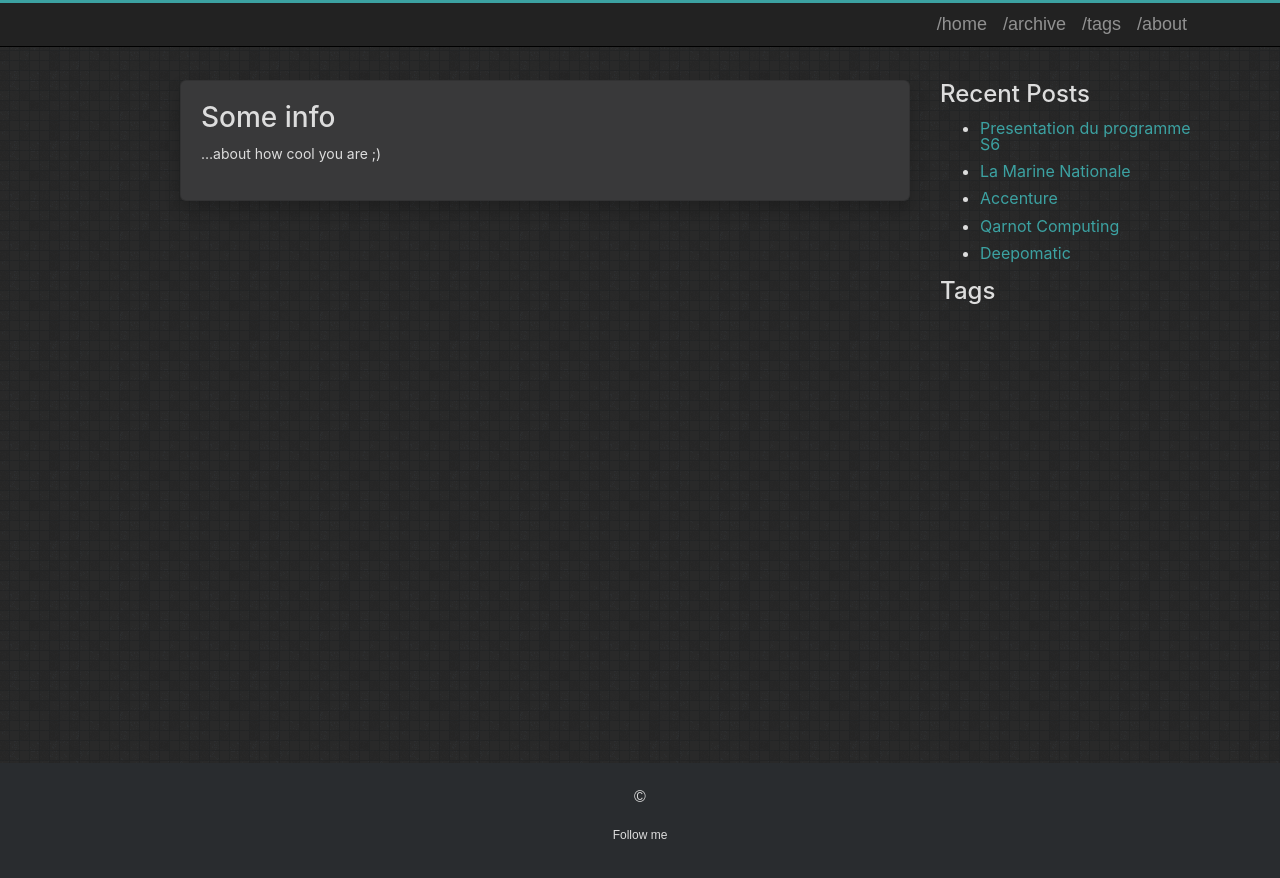
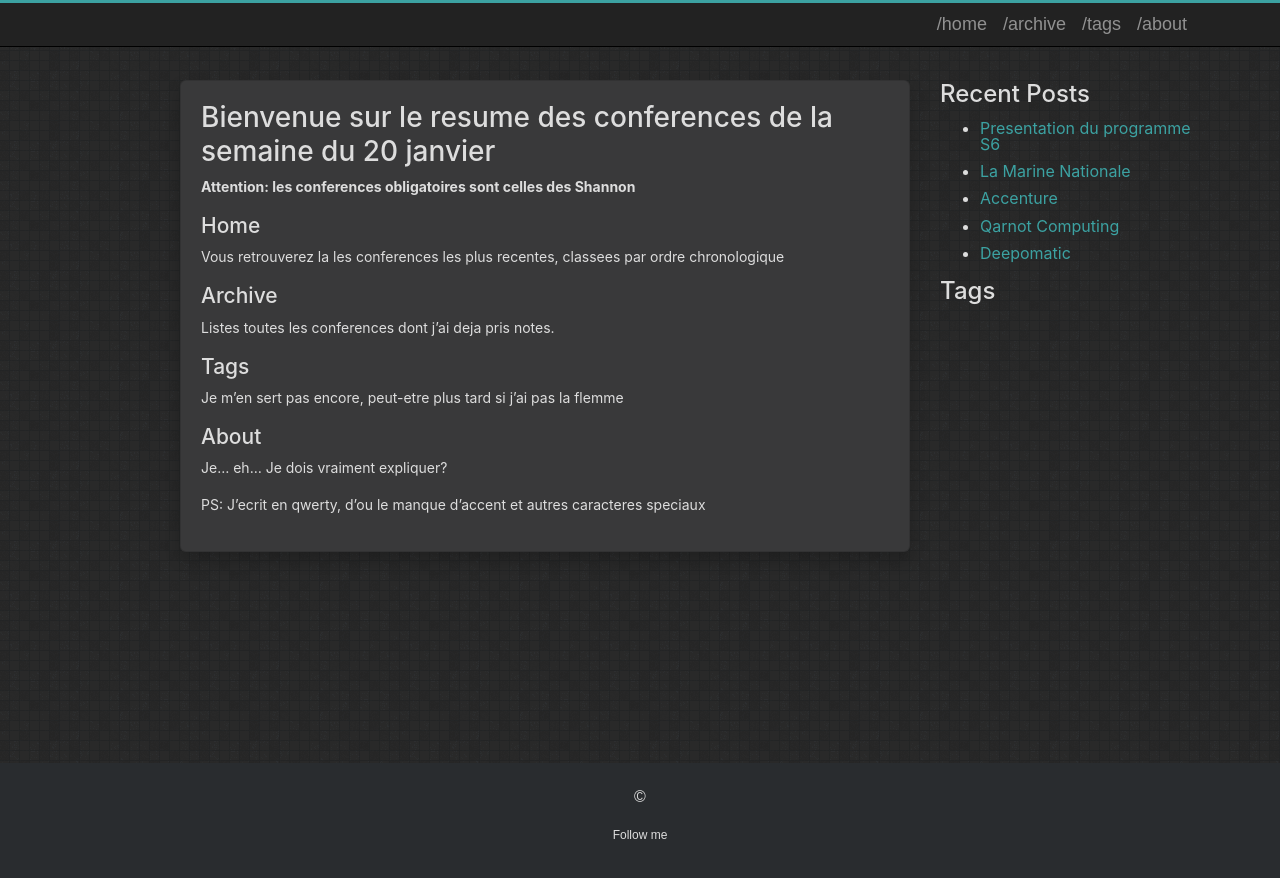
Before and after one commit to lemasyma/entreprise, a Jekyll site: the page built from about.md, in a window 1280 px wide. Shown: the top 878 px of the page. Built offline with Jekyll 4.4.1, drawn with Linux system fonts in a browser that asks for light colours.

Commit message:
[WEBSITE] Updated about page

```diff
--- a/about.md
+++ b/about.md
@@ -4,5 +4,20 @@ title: About
 
 ---
 
-# Some info
-...about how cool you are ;)
+# Bienvenue sur le resume des conferences de la semaine du 20 janvier
+
+**Attention: les conferences obligatoires sont celles des Shannon**
+
+## Home
+Vous retrouverez la les conferences les plus recentes, classees par ordre chronologique
+
+## Archive
+Listes toutes les conferences dont j'ai deja pris notes.
+
+## Tags
+Je m'en sert pas encore, peut-etre plus tard si j'ai pas la flemme
+
+## About
+Je... eh... Je dois vraiment expliquer?
+
+PS: J'ecrit en qwerty, d'ou le manque d'accent et autres caracteres speciaux
```
